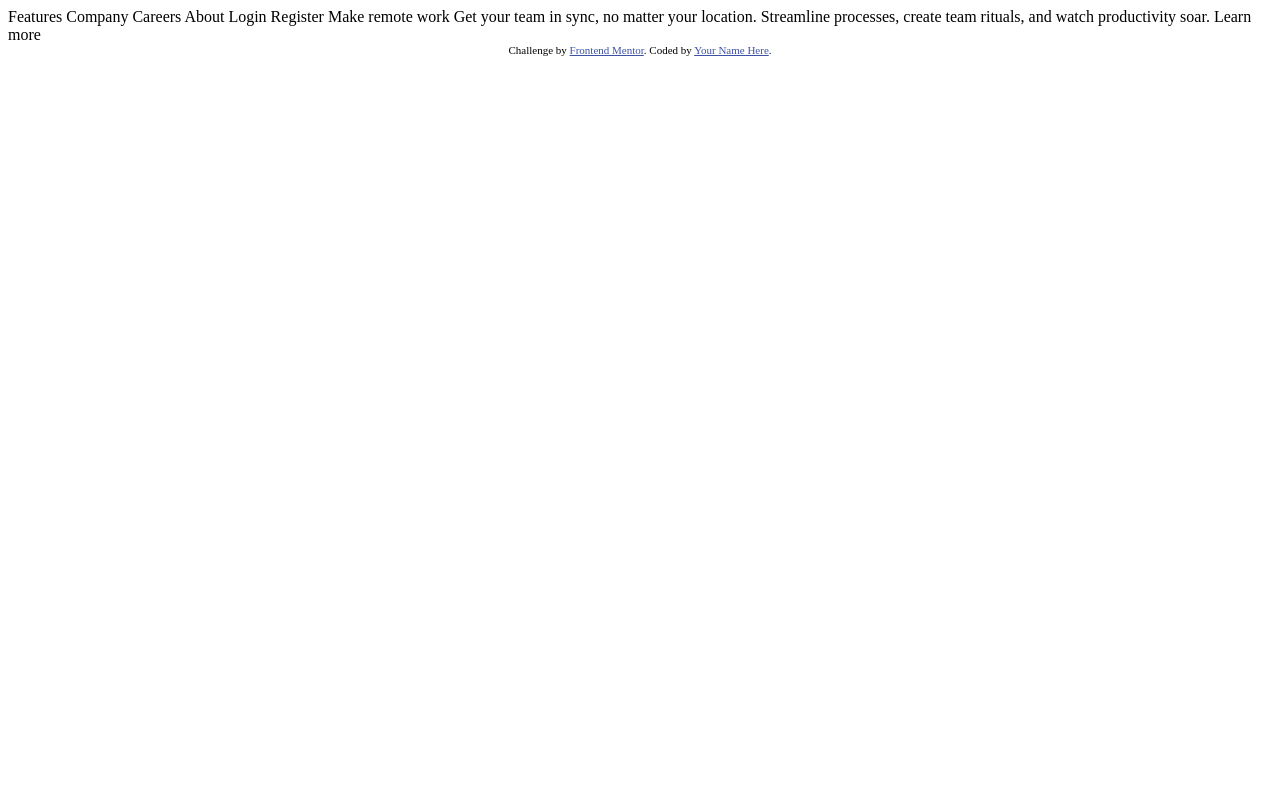
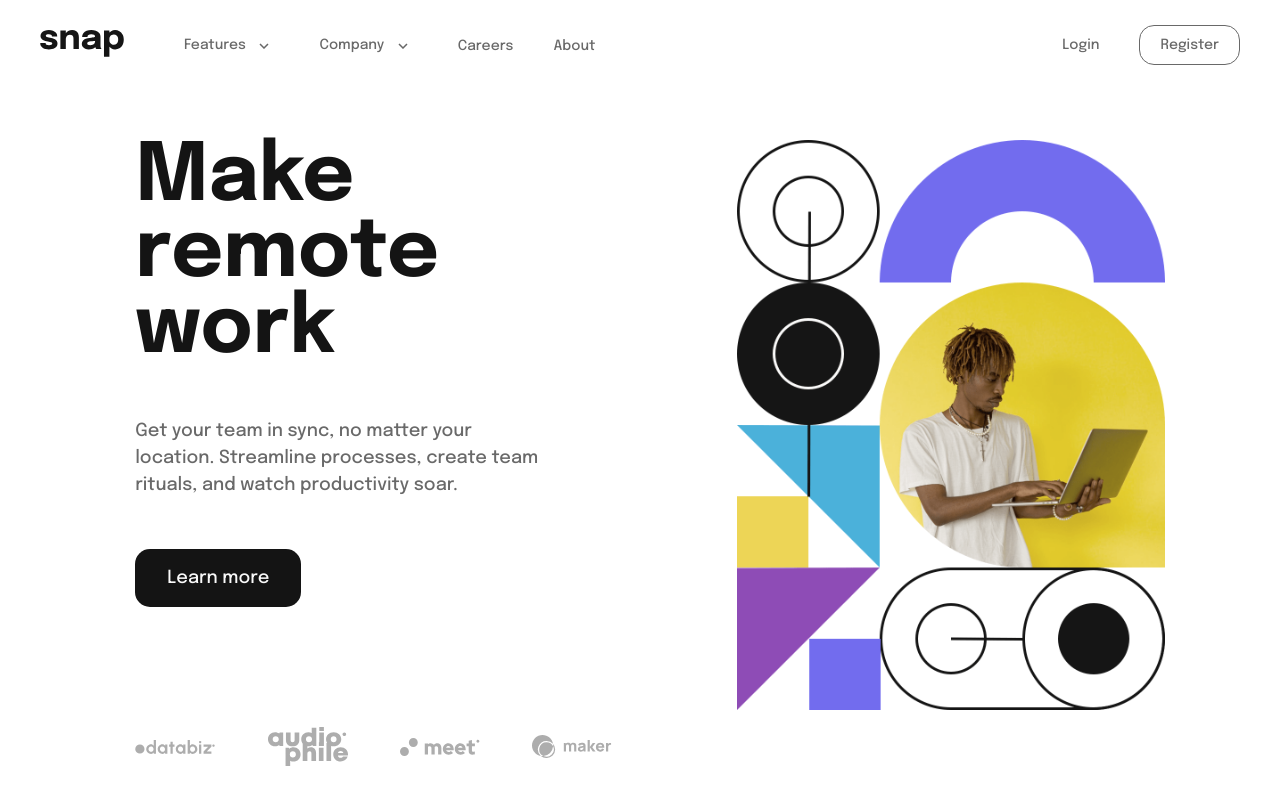
Before and after one commit to braz0198/mtm6404-frontend-mentor-braz0198, a plain HTML site: page index.html in a window 1280 px wide. Drawn offline with Linux system fonts and the light colour scheme; files that its build step writes are made by us from their sources.

Commit message:
Making the layout, adding fonts

```diff
--- a/index.html
+++ b/index.html
@@ -1,39 +1,122 @@
 <!DOCTYPE html>
 <html lang="en">
 <head>
-  <meta charset="UTF-8">
-  <meta name="viewport" content="width=device-width, initial-scale=1.0"> <!-- displays site properly based on user's device -->
-
-  <link rel="icon" type="image/png" sizes="32x32" href="./images/favicon-32x32.png">
-
-  <title>Frontend Mentor | Intro section with dropdown navigation</title>
-
-  <!-- Feel free to remove these styles or customise in your own stylesheet 👍 -->
-  <style>
-    .attribution { font-size: 11px; text-align: center; }
-    .attribution a { color: hsl(228, 45%, 44%); }
-  </style>
+    <meta charset="UTF-8">
+    <meta name="viewport" content="width=device-width, initial-scale=1.0">
+    <title>Document</title>
+    <link rel="preconnect" href="https://fonts.googleapis.com">
+    <link rel="preconnect" href="https://fonts.gstatic.com" crossorigin>
+    <link href="https://fonts.googleapis.com/css2?family=Epilogue:wght@500;700&display=swap" rel="stylesheet">
+    <link rel="stylesheet" href="css/reset.css">
+    <link rel="stylesheet" href="css/style.css">
 </head>
 <body>
-
-  Features
-  Company
-  Careers
-  About
-
-  Login
-  Register
-
-  Make remote work
-
-  Get your team in sync, no matter your location. Streamline processes,
-  create team rituals, and watch productivity soar.
-
-  Learn more
-
-  <div class="attribution">
-    Challenge by <a href="https://www.frontendmentor.io?ref=challenge" target="_blank">Frontend Mentor</a>.
-    Coded by <a href="#">Your Name Here</a>.
-  </div>
+    <header>
+        <div class="nav-container">
+            <nav>
+                <div class="logo">
+                    <img src="images/logo.svg" alt="">
+                </div>
+                <div class="hide-mobile items-container">
+                    <ul class="nav-ul">
+                        <li class="nav-a desktop-links">Features <img src="images/icon-arrow-down.svg" alt="">
+                            <ul class="sub-menu">
+                                <li>
+                                    <a href="#"><img src="images/icon-todo.svg" alt=""> Todo List</a>
+                                </li>
+                                <li>
+                                    <a href="#"><img src="images/icon-calendar.svg" alt=""> Calendar</a>
+                                </li>
+                                <li>
+                                    <a href="#"><img src="images/icon-reminders.svg" alt=""> Reminders</a>
+                                </li>
+                                <li>
+                                    <a href="#"><img src="images/icon-planning.svg" alt=""> Planning</a>
+                                </li>
+                            </ul>
+                        </li>
+                        <li class="nav-a desktop-links">Company <img src="images/icon-arrow-down.svg" alt="">
+                            <ul class="sub-menu">
+                                <li><a href="#">History</a></li>
+                                <li><a href="#">Our Team</a></li>
+                                <li><a href="#">Blog</a></li>
+                            </ul>
+                        </li>
+                        <li><a href="#" class="nav-a desktop-links">Careers</a></li>
+                        <li><a href="#" class="nav-a desktop-links">About</a></li>
+                    </ul>
+                    <ul class="account-container">
+                        <li class="nav-b"><a href="#">Login</a></li>
+                        <li><button type="button" href="#" class="button-nav">Register</button></li>
+                    </ul>
+                </div>
+                <div class="hide hide-desktop mobile-menu">
+                    <div class="mobile-menu-container">
+                        <div class="close-icon">
+                            <img src="images/icon-close-menu.svg" alt="">
+                        </div>
+                        <div>
+                            <ul class="nav-ul">
+                                <li class="nav-a mobile-links">Features <img src="images/icon-arrow-down.svg" alt="">
+                                    <ul class="sub-menu">
+                                        <li>
+                                            <a href="#"><img src="images/icon-todo.svg" alt=""> Todo List</a>
+                                        </li>
+                                        <li>
+                                            <a href="#"><img src="images/icon-calendar.svg" alt=""> Calendar</a>
+                                        </li>
+                                        <li>
+                                            <a href="#"><img src="images/icon-reminders.svg" alt=""> Reminders</a>
+                                        </li>
+                                        <li>
+                                            <a href="#"><img src="images/icon-planning.svg" alt=""> Planning</a>
+                                        </li>
+                                    </ul>
+                                </li>
+                                <li class="nav-a mobile-links">Company <img src="images/icon-arrow-down.svg" alt="">
+                                    <ul class="sub-menu">
+                                        <li><a href="#">History</a></li>
+                                        <li><a href="#">Our Team</a></li>
+                                        <li><a href="#">Blog</a></li>
+                                    </ul>
+                                </li>
+                                <li class="nav-a mobile-links"><a href="#" >Careers</a></li>
+                                <li class="nav-a mobile-links"><a href="#" >About</a></li>
+                            </ul>
+                            <ul class="account-container">
+                                <li class="nav-b"><a href="#">Login</a></li>
+                                <li><button type="button" href="#" class="button-nav">Register</button></li>
+                            </ul>
+                        </div>
+                    </div>
+                </div>
+                <div class="menu-icon hide-desktop">
+                    <img src="images/icon-menu.svg" alt="">
+                </div>
+            </nav>
+        </div>
+    </header>
+    <main>
+        <div class="container-main">
+            <div class="container-img hide-desktop">
+                <img src="images/image-hero-mobile.png" alt="" >
+            </div>
+            <div class="container-txt">
+                <h1>Make remote work</h1>
+                <p>Get your team in sync, no matter your location. Streamline processes, create team rituals, and watch productivity soar.</p>
+                <button type="button" href="#" class="button-main">Learn more</button>
+                <div class="container-clients">
+                    <img src="images/client-databiz.svg" alt="">
+                    <img src="images/client-audiophile.svg" alt="">
+                    <img src="images/client-meet.svg" alt="">
+                    <img src="images/client-maker.svg" alt="">
+                </div>
+            </div>
+            <div class="container-img hide-mobile">
+                <img src="images/image-hero-desktop.png" alt="" >
+            </div>
+        </div>
+    </main>
+    <script src="script.js"></script>
 </body>
 </html>
--- /dev/null
+++ b/reset.css
@@ -0,0 +1,48 @@
+/* http://meyerweb.com/eric/tools/css/reset/
+   v2.0 | 20110126
+   License: none (public domain)
+*/
+
+html, body, div, span, applet, object, iframe,
+h1, h2, h3, h4, h5, h6, p, blockquote, pre,
+a, abbr, acronym, address, big, cite, code,
+del, dfn, em, img, ins, kbd, q, s, samp,
+small, strike, strong, sub, sup, tt, var,
+b, u, i, center,
+dl, dt, dd, ol, ul, li,
+fieldset, form, label, legend,
+table, caption, tbody, tfoot, thead, tr, th, td,
+article, aside, canvas, details, embed,
+figure, figcaption, footer, header, hgroup,
+menu, nav, output, ruby, section, summary,
+time, mark, audio, video {
+	margin: 0;
+	padding: 0;
+	border: 0;
+	font-size: 100%;
+	font: inherit;
+	vertical-align: baseline;
+}
+/* HTML5 display-role reset for older browsers */
+article, aside, details, figcaption, figure,
+footer, header, hgroup, menu, nav, section {
+	display: block;
+}
+body {
+	line-height: 1;
+}
+ol, ul {
+	list-style: none;
+}
+blockquote, q {
+	quotes: none;
+}
+blockquote:before, blockquote:after,
+q:before, q:after {
+	content: '';
+	content: none;
+}
+table {
+	border-collapse: collapse;
+	border-spacing: 0;
+}
--- /dev/null
+++ b/style.css
@@ -0,0 +1,287 @@
+:root {
+  /* global colour set up */
+  --almost-white: hsl(0, 0%, 98%);
+  --medium-gray: hsl(0, 0%, 41%);
+  --almost-black: hsl(0, 0%, 8%);
+  /* Font Families */
+  --font-family: 'Epilogue', sans-serif;
+}
+
+.hide {
+  display: none;
+}
+
+.hide-mobile {
+  display: none;
+}
+
+body {
+  font-family: var(--font-family);
+  font-weight: 500;
+  font-size: 16px;
+}
+
+h1 {
+  font-size: 35px;
+  font-weight: 700;
+  color: var(--almost-black);
+}
+
+p {
+  color: var(--medium-gray);
+  line-height: 25px;
+  margin: 20px 0 25px;
+}
+
+a, .nav-a {
+  text-decoration: none;
+  color: var(--medium-gray);
+}
+
+button {
+  font-family: var(--font-family);
+}
+
+.button-main {
+  margin-bottom: 45px;
+  font-size: 16px;
+  border: none;
+  border-radius: 15px;
+  padding: 16px 26px;
+  color: var(--almost-white);
+  background-color: var(--almost-black);
+}
+
+.button-nav {
+  width: 100%;
+  font-size: 14px;
+  border: 1px solid var(--medium-gray);
+  border-radius: 15px;
+  padding: 12px 20px;
+  color: var(--medium-gray);
+  background-color: rgba(0, 0, 0, 0);
+}
+
+nav {
+  padding: 23px 17px;
+  display: flex;
+  flex-direction: row;
+  justify-content: space-between;
+  align-items: center;
+}
+
+.mobile-menu {
+  position: absolute;
+  top: 0;
+  right: 0;
+  height: 100vh;
+  width: 100%;
+  background-color: rgba(0, 0, 0, 0.5);
+}
+
+.mobile-menu-container {
+  background-color: #fff;
+  width: 50%;
+  height: 93%;
+  padding: 27px;
+  position: absolute;
+  top: 0;
+  right: 0;
+}
+
+.mobile-links .sub-menu {
+  display: none;
+  flex-direction: column;
+  cursor: pointer;
+}
+
+.active-menu {
+  display: block !important;
+}
+
+.nav-a, .nav-a li {
+  margin: 20px 0;
+}
+
+.nav-a li {
+  padding-left: 15px;
+}
+
+.nav-a>img {
+  padding: 0 10px;
+}
+
+.sub-menu img {
+  padding-right: 10px;
+}
+
+.nav-b {
+  margin: 10px 0;
+}
+
+.close-icon {
+  text-align: right;
+}
+
+.account-container {
+  text-align: center;
+  font-size: 14px;
+  margin: 30px 0;
+}
+
+.container-img img{
+  width: 100%;
+}
+
+.container-txt {
+  text-align: center;
+  margin: 40px 17px;
+}
+
+.container-clients {
+  display: flex;
+  flex-direction: row;
+  justify-content: space-between;
+  align-items: center;
+  width: 100%;
+}
+
+.container-clients img {
+  width: 80px;
+}
+
+@media screen and (min-width:920px) {
+
+  .hide-mobile {
+      display: inline;
+  }
+
+  .hide-desktop {
+      display: none;
+  }
+
+  body {
+      font-size: 18px;
+  }
+
+
+  h1 {
+      font-size: 80px;
+      line-height: 76px;
+  }
+
+  p {
+      line-height: 27px;
+      margin: 50px 0;
+      padding-right: 15%;
+  }
+
+  a , .nav-a {
+      font-size: 14px;
+  }
+
+  a:hover , a:active , .nav-a:hover {
+      color: var(--almost-black);
+      cursor: pointer;
+  }
+
+  nav {
+      gap: 40px;
+      padding: 25px 40px;
+      }
+
+  .desktop-links .sub-menu {
+      display: none;
+      flex-direction: column;
+      position: absolute;
+      background-color: white;
+      box-shadow: 0px 0px 30px 3px rgba(124, 124, 124, 0.15);
+      padding: 20px;
+      border-radius: 10px;
+      top: 80px;
+  }
+
+  .desktop-links:first-child>.sub-menu {
+      left: 110px;
+  }
+
+  .desktop-links .sub-menu li {
+      display: flex;
+      text-align: left;
+      align-items: center;
+      padding: 0;
+      margin: 10px;
+      align-self: start;
+  }
+
+  .items-container,  .items-container ul {
+      display: flex;
+      flex-direction: row;
+      justify-content: space-between;
+      align-items: center;
+  }
+
+  .sub-menu img {
+      padding-right: 15px;
+  }
+
+  .nav-a {
+      margin: 0 20px;
+  }
+
+  .nav-b {
+      margin: 0 40px;
+  }
+
+  .items-container {
+      width: 100%;
+  }
+
+  .account-container {
+      margin: 0;
+  }
+
+  .container-main {
+      margin: 50px auto;
+      width: 82%;
+      display: flex;
+      flex-direction: row;
+      justify-content: space-between;
+      gap: 10%;
+  }
+
+  .container-txt {
+      margin: 0 20px;
+      text-align: left;
+      align-self: flex-end;
+  }
+
+  .button-nav {
+      font-size: 14px;
+      padding: 12px 20px;
+  }
+
+  .button-nav:hover {
+      border: 2px solid var(--almost-black);
+      color: var(--almost-black);
+      padding: 11px 19px;
+      cursor: pointer;
+      background-color: rgba(0, 0, 0, 0);
+  }
+
+
+  .button-main {
+      margin-bottom: 120px;
+      font-size: 18px;
+      padding: 20px 32px;
+  }
+
+  .button-main:hover {
+      border: 1px solid var(--almost-black);
+      color: var(--almost-black);
+      font-weight: 700;
+      padding: 19px 31px;
+      background-color: rgba(0, 0, 0, 0);
+  }
+
+}
```
Also changed, not shown: script.js (added, +43 -0 lines), Epilogue/OFL.txt (added), Epilogue/README.txt (added), 1 other file.
